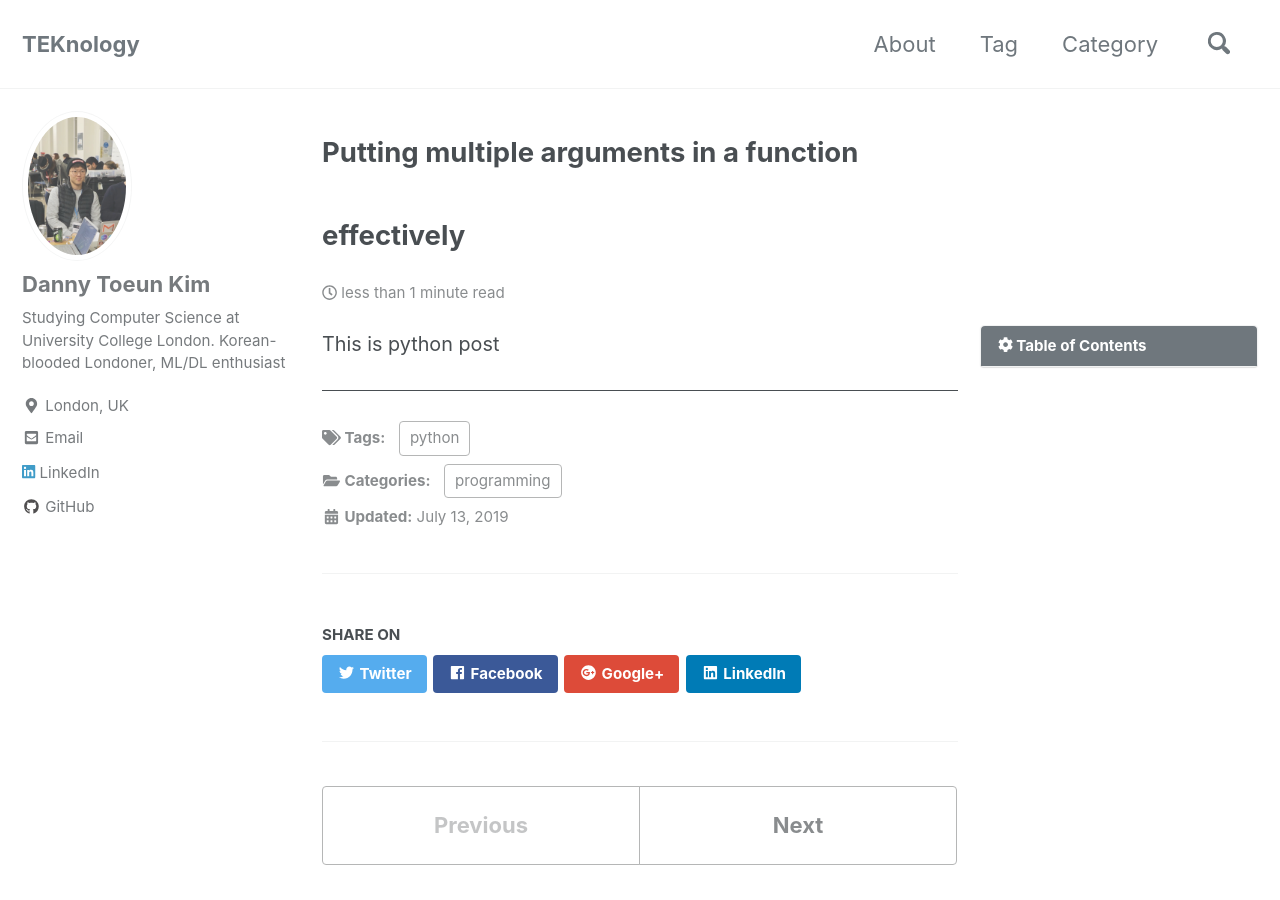
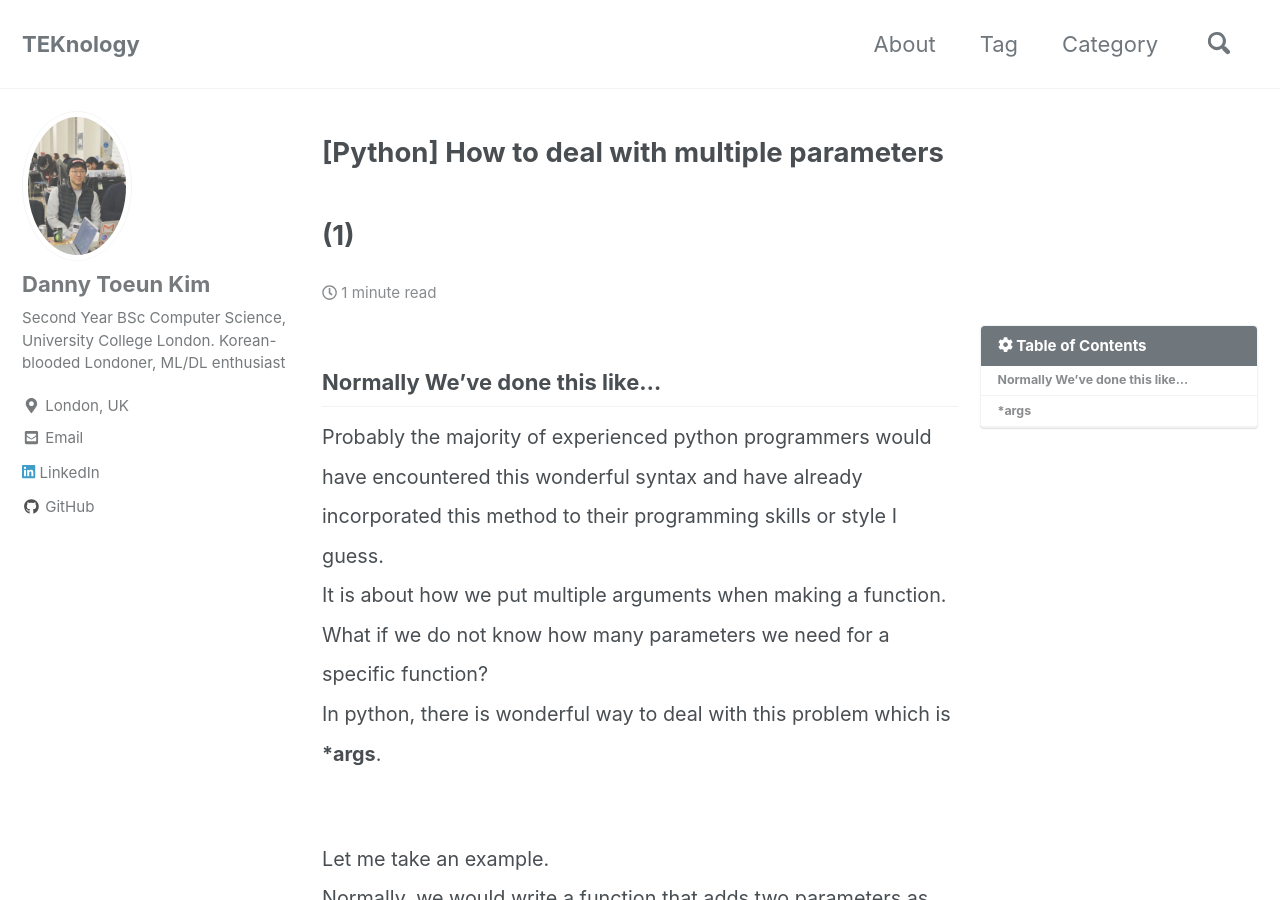
Before and after one commit to kimdanny/blog, a Jekyll site: the page built from _posts/programming/2019-07-13-python-multiple-args.md, in a window 1280 px wide and 900 px high. Built offline with Jekyll 4.4.1, drawn with Linux system fonts in a browser that asks for light colours; cached includes are drawn as plain includes; nearby versions of some CDN libraries; some of the changed text lies outside the part shown.

Commit message:
python posts

````diff
--- a/_config.yml
+++ b/_config.yml
@@ -109,7 +109,8 @@
 author:
   name             : "Danny Toeun Kim"
   avatar           : "images/profile.jpg" # path of avatar image, e.g. "/assets/images/bio-photo.jpg"
-  bio              : "Studying Computer Science at University College London. Korean-blooded Londoner, ML/DL enthusiast"
+  bio              : "Second Year BSc Computer Science, University College London.
+                      Korean-blooded Londoner, ML/DL enthusiast"
   location         : "London, UK"
   email            :
   links:
--- a/_posts/programming/2019-07-13-python-multiple-args.md
+++ b/_posts/programming/2019-07-13-python-multiple-args.md
@@ -1,5 +1,5 @@
 ---
-title: "Putting multiple arguments in a function effectively"
+title: "[Python] How to deal with multiple parameters (1)"
 categories:
   - programming
 tags:
@@ -7,6 +7,49 @@
 toc: true
 toc_label: "Table of Contents"
 toc_icon: "cog"
+---
+## Normally We've done this like...
+Probably the majority of experienced python programmers would have encountered this wonderful syntax and
+have already incorporated this method to their programming skills or style I guess.
+It is about how we put multiple arguments when making a function. What if we do not know how many parameters
+we need for a specific function?
+In python, there is wonderful way to deal with this problem which is **\*args**.
+ <br/>
 
----
-This is python post
+Let me take an example.
+Normally, we would write a function that adds two parameters as below.
+```python
+def addTwoParams(a, b):
+  return a + b
+```
+<br/>
+
+Now, your boss is telling you to fix the function to one that takes five parameters and sum them all up.
+What are you going to do?
+```python
+def addThreeParams(a, b, c, d, e):
+  return a + b + c + d + e
+```
+If your coding style was as above, this blog post will help you survive from your vicious boss.
+
+## \*args
+
+```python
+def adder(*args):
+    return sum(args)
+
+print(adder(1, 2, 3, 4))	# 10
+```
+The parameter name "\*args" stores  unknown number of arguments to the variable named "args"
+as a **tuple** data type.
+
+Below is the proof.
+
+```python
+def showArgs(*args):
+    return args
+
+print(showArgs(1, 2, 3, 4))		#(1, 2, 3, 4)
+```
+
+If you've once learned the concept of Functional Programming, you will catch this programming concept quite quickly. This is because this syntax teaches a function *How to process* rather than imperatively order a function *What to do*.
````
Also changed, not shown: _posts/programming/2019-07-14-python-kwargs.md (added, +11 -0 lines).
